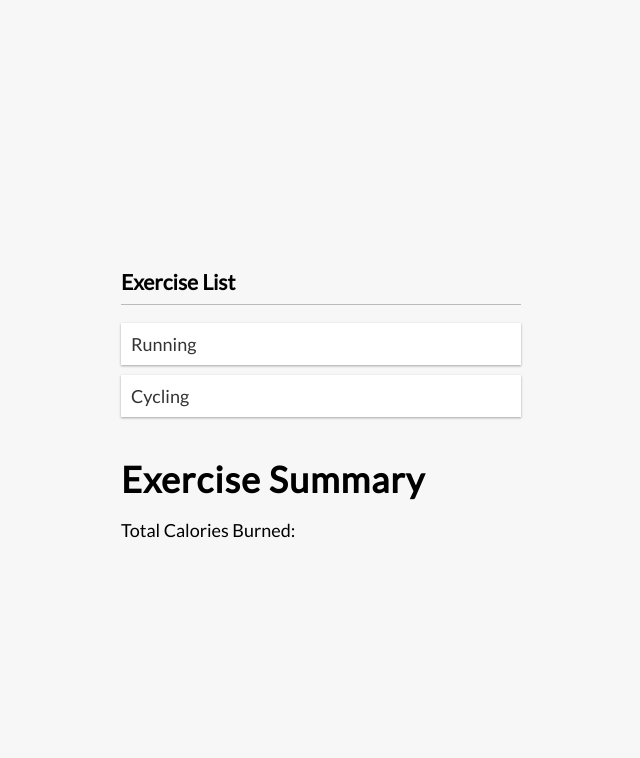
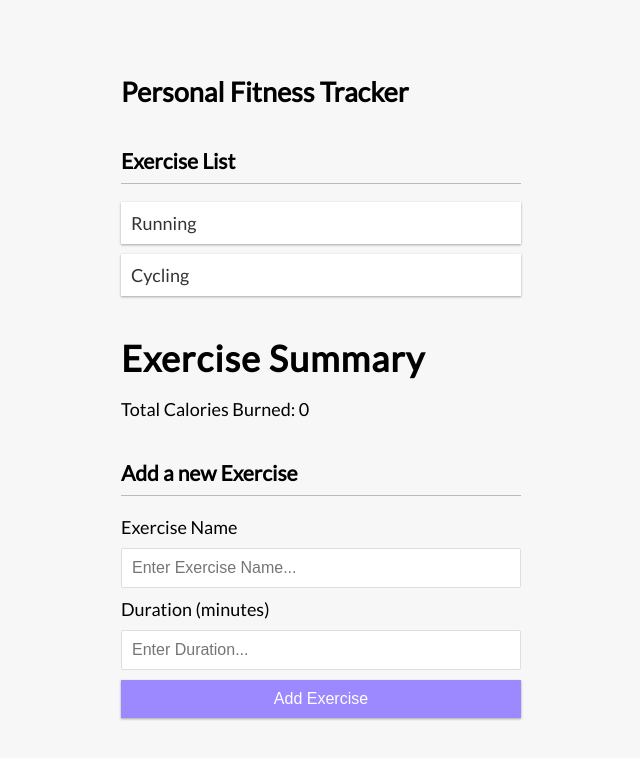
Before and after one commit to kdunn1994/programmingProject4, a Vue app: page / in a window 1280 px wide. Shown: the top 758 px of the page, without its empty margins (319-959 px from the left). Built offline with nearby package versions, Linux system fonts and the light colour scheme.

Commit message:
added code to AddExercise and App

```diff
--- a/src/App.vue
+++ b/src/App.vue
@@ -3,17 +3,45 @@ import ExerciseDetails from './components/ExerciseDetails.vue';
 import ExerciseList from './components/ExerciseList.vue';
 import Header from './components/Header.vue';
 import ExerciseSummary from './components/ExerciseSummary.vue';
+import AddExercise from './components/AddExercise.vue'
+
+import { ref, computed } from 'vue'
+
+const selectedExercise = ref(null)
+const exercises = ref([])
+
+const handleExerciseSelected = (exercise) => {
+  selectedExercise.value = exercise
+}
+
+const handleExerciseSubmitted = (exerciseData) => {
+  exercises.value.push({
+    id: generateID(),
+    name: exerciseData.name,
+    duration: exerciseData.duration,
+    calories: exerciseData.calories,
+  })
+}
+
+const generateID = () => {
+  return Math.floor(Math.random() * 10000000)
+}
+
+const totalCalories = computed(() => {
+  return exercises.value.reduce((sum, exercise) => sum + exercise.calories, 0)
+})
 
 </script>
 
 
 
 <template>
-  <header></header>
+  <Header></Header>
   <div class="container">
     <ExerciseList @exercise-selected="handleExerciseSelected"></ExerciseList>
     <ExerciseDetails :selectedExercise="selectedExercise"></ExerciseDetails>
     <ExerciseSummary :totalCalories="totalCalories"></ExerciseSummary>
+    <AddExercise @exerciseSubmitted="handleExerciseSubmitted"></AddExercise>
   </div>
 
 
--- a/src/components/AddExercise.vue
+++ b/src/components/AddExercise.vue
@@ -0,0 +1,36 @@
+<script>
+import { ref, defineEmits } from 'vue'
+
+const name = ref('')
+const duration = ref('')
+
+const emit = defineEmits(['exerciseSubmitted'])
+
+const onSubmit = () => {
+    const exerciseData = {
+        name: name.value,
+        duration: parseFloat(duration.value),
+        calories: parseFloat(duration.value) * 10
+    }
+
+    emit('exerciseSubmitted', exerciseData)
+
+    name.value = ''
+    duration.value = ''
+}
+</script>
+
+<template>
+    <h3>Add a new Exercise</h3>
+    <form @submit.prevent="onSubmit">
+        <div class="form-control">
+            <label for="name">Exercise Name</label>
+             <input type="text" id="name" v-model="name" placeholder="Enter Exercise Name...">
+        </div>
+        <div class="form-control">
+            <label for="duration">Duration (minutes)</label>
+            <input type="text" id="duration" v-model="duration" placeholder="Enter Duration...">
+        </div>
+        <button class="btn">Add Exercise</button>
+    </form>
+</template>
```
